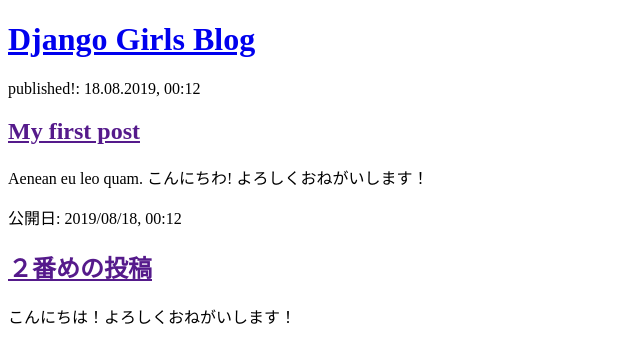
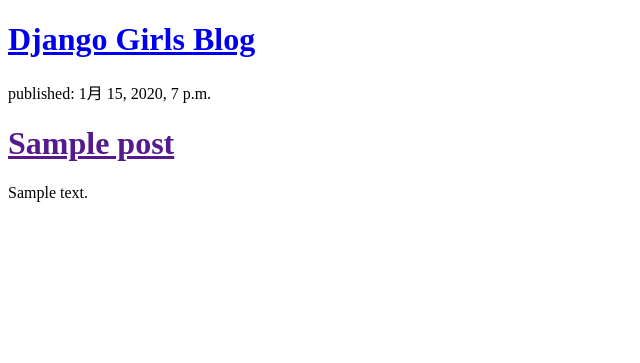
Before and after one commit to hibiki0280/my-first-blog, a Django app: template blog/templates/blog/post_list.html in a window 1280 px wide. Shown: the top 363 px of the page, without its empty margins (0-640 px from the left). Run offline with Django 3.2, Linux system fonts and the light colour scheme; the template is opened without the code that fills it: values that come from a table or form of the project are taken from there, others are empty; tables that the repository leaves empty hold one stand-in row (values such as "Sample post").

Commit message:
Modified templates to display posts from  database.

```diff
--- a/blog/templates/blog/post_list.html
+++ b/blog/templates/blog/post_list.html
@@ -8,16 +8,13 @@
 		<h1><a href="/">Django  Girls Blog</a></h1>
 	</div>
 
-	<div>
-		<p>published!: 18.08.2019, 00:12</p>
-		<h2><a href="">My first post</a></h2>
-		<p>Aenean eu  leo quam.  こんにちわ! よろしくおねがいします！</p>
-	</div>
+	{% for post in posts %}
+		<div>
+			<p>published: {{ post.published_date }}</p>
+			<h1><a href="">{{ post.title }}</a></h1>
+			<p>{{post.text|linebreaksbr}}</p>
+		</div>
 
-	<div>
-		<p>公開日: 2019/08/18, 00:12</p>
-		<h2><a href="">２番めの投稿</a></h2>
-		<p>こんにちは！よろしくおねがいします！</p>
-	</div>
+	{% endfor %}
 </body>
 </html>
--- a/blog/views.py
+++ b/blog/views.py
@@ -1,6 +1,8 @@
 from django.shortcuts import render
-
+from django.utils import timezone
+from .models import  Post
 # Create your views here.
 
 def post_list(request):
-	return render(request, 'blog/post_list.html', {})
+	posts = Post.objects.filter(published_date__lte=timezone.now()).order_by('published_date')
+	return render(request, 'blog/post_list.html', {'posts':posts})
```
